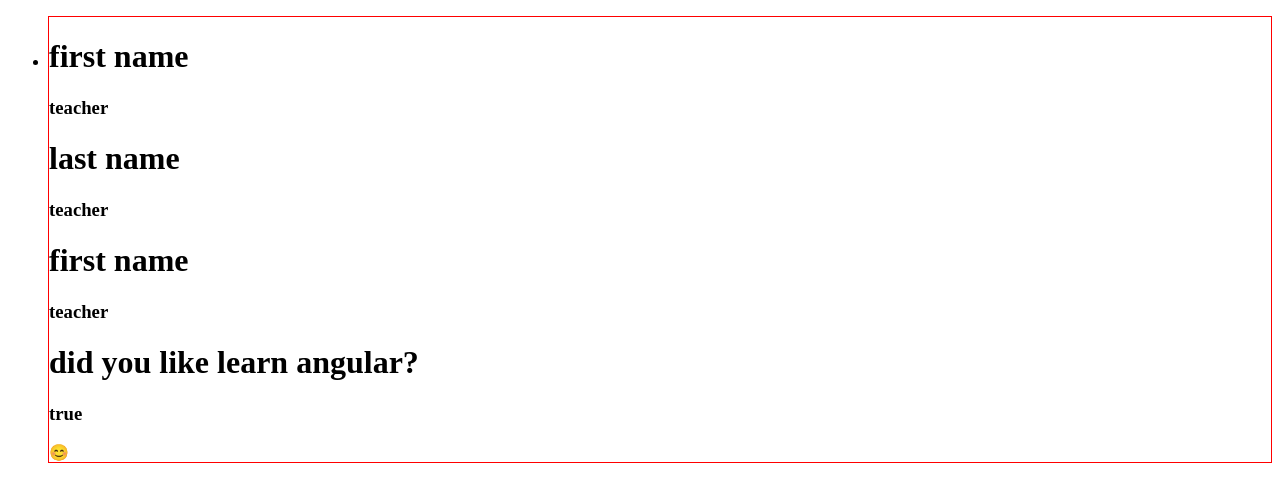
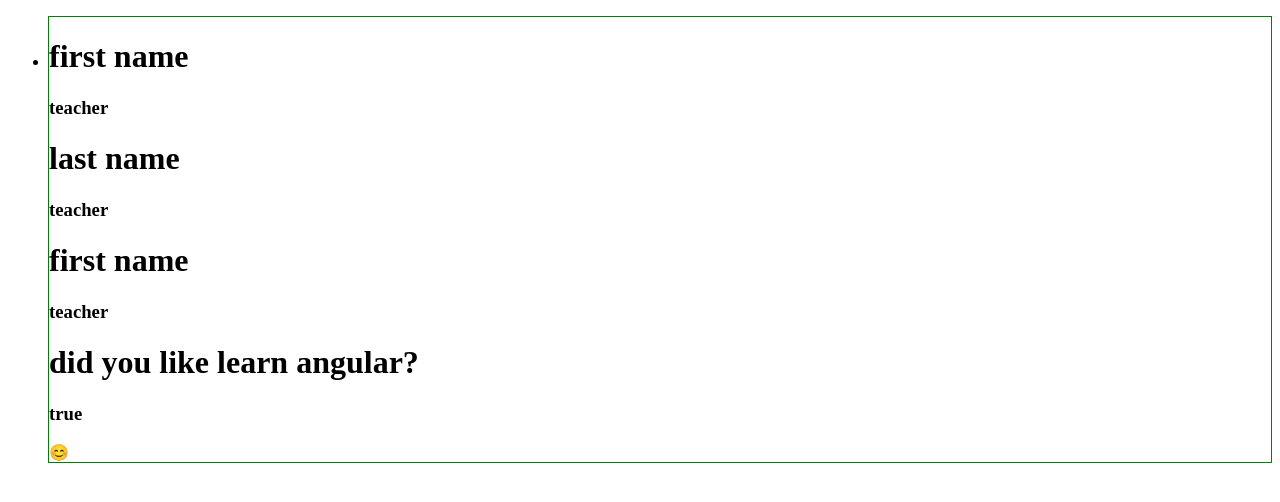
Before and after one commit to Malki1844/learn-git, an Angular app in the folder learnGit/: page / in a window 1280 px wide. Shown: the top 502 px of the page. Built offline with nearby package versions, Linux system fonts and the light colour scheme.

Commit message:
change color to green

```diff
--- a/learnGit/src/app/app.component.html
+++ b/learnGit/src/app/app.component.html
@@ -1,6 +1,6 @@
 <ul>
   @for (user of users; track $index) {
-  <div style="border: 1px solid red;">
+  <div style="border: 1px solid green;">
     <li>
       <h1>first name</h1>
       <h3>{{user.firstName}}</h3>
```
